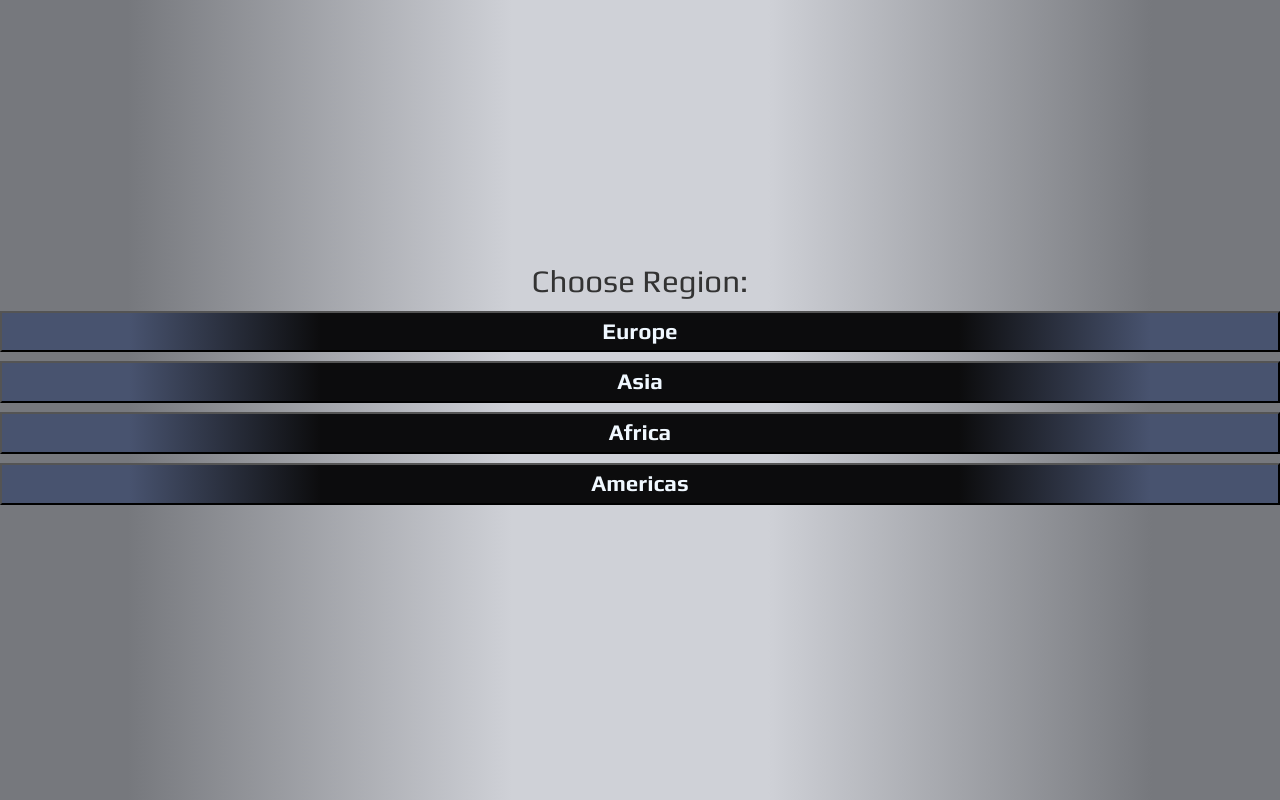
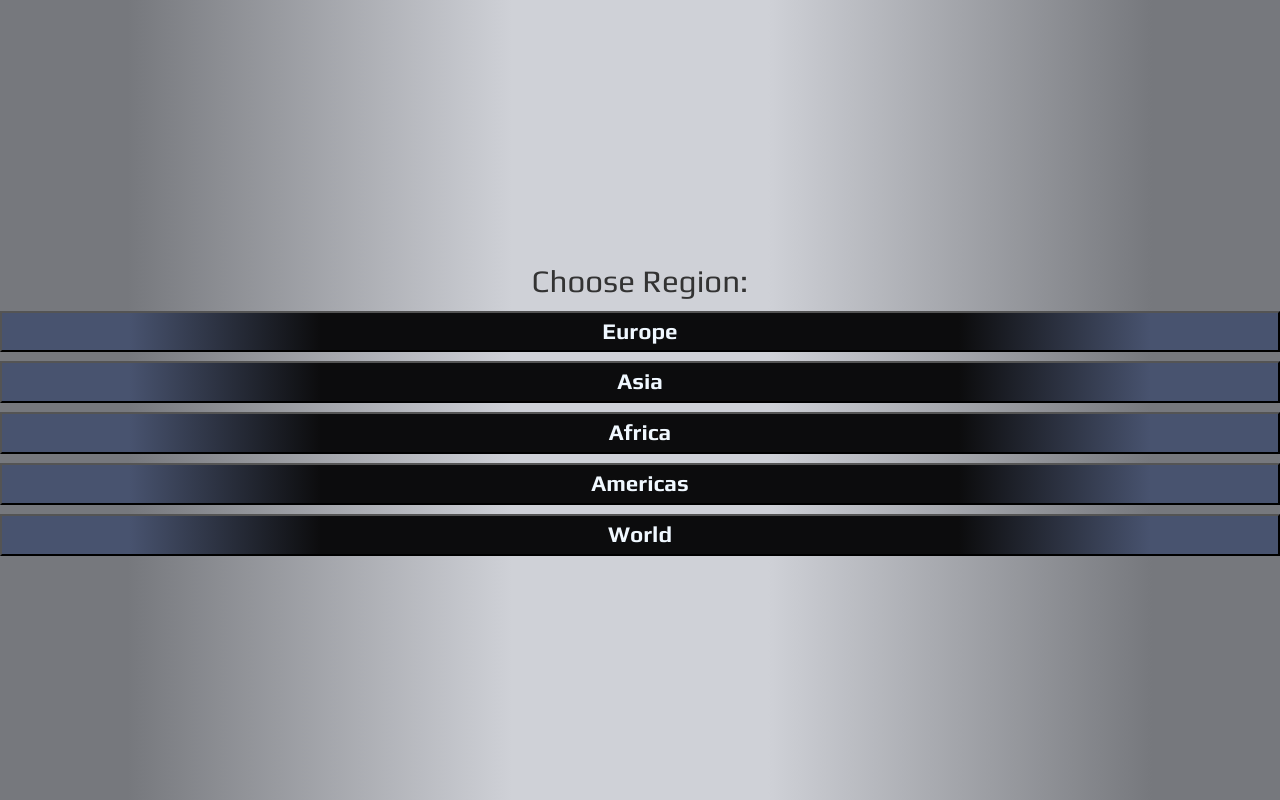
Before and after one commit to viktor-dimitrov/Flags, a React (Vite) app in the folder flags-fe/: page /quiz in a window 1280 px wide. Shown: the top 800 px of the page. Built offline with nearby package versions, Linux system fonts and the light colour scheme.

Commit message:
add new region "World"

```diff
--- a/flags-fe/src/components/Quiz/Quiz.jsx
+++ b/flags-fe/src/components/Quiz/Quiz.jsx
@@ -30,6 +30,7 @@ export default function Quiz() {
 
 
     const startGame = (selectedList, gameConfig) => {
+        console.log(selectedList)
         setGameConfig(gameConfig);
         setGameList(selectedList);
         setMyList([]);
--- a/flags-fe/src/components/SetupQuiz/SetupQuiz.jsx
+++ b/flags-fe/src/components/SetupQuiz/SetupQuiz.jsx
@@ -17,11 +17,12 @@ export default function SetupQuiz({ startGame }) {
     const [countries, setCountries] = useState(null);
 
     useEffect(() => {
-        setCountries(selectRandomCountries(countriesData.filter(country => country.region == gameConfig.region), gameConfig.count))
+        setCountries(selectRandomCountries( gameConfig.region != "World" ? countriesData.filter(country => country.region == gameConfig.region) : countriesData, gameConfig.count))
     }, [gameConfig])
 
 
     const handleRegionChange = (selectedRegion) => {
+        console.log(selectedRegion)
         setGameConfig(config => ({ ...config, region: selectedRegion }))
     };
 
@@ -57,6 +58,9 @@ export default function SetupQuiz({ startGame }) {
                     </label>
                     <label>
                         <input type="button" value="Americas" onClick={() => handleRegionChange("Americas")} />
+                    </label>
+                    <label>
+                        <input type="button" value="World" onClick={() => handleRegionChange("World")} />
                     </label>
 
 
```
Also changed, not shown: flags-fe/public/images/World.png (added).
